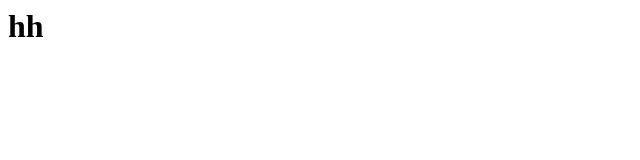
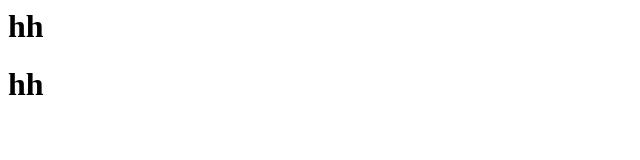
Before and after one commit to DIVYA535/dd, a plain HTML site: page index.html in a window 1280 px wide. Shown: the full height of the page, 0-640 px from the left. Drawn offline with Linux system fonts and the light colour scheme.

Commit message:
Update index.html

```diff
--- a/index.html
+++ b/index.html
@@ -1,3 +1,5 @@
 <html>
 <h1>hh</h1>
+  <h1>hh</h1>
+
 </html>
```
